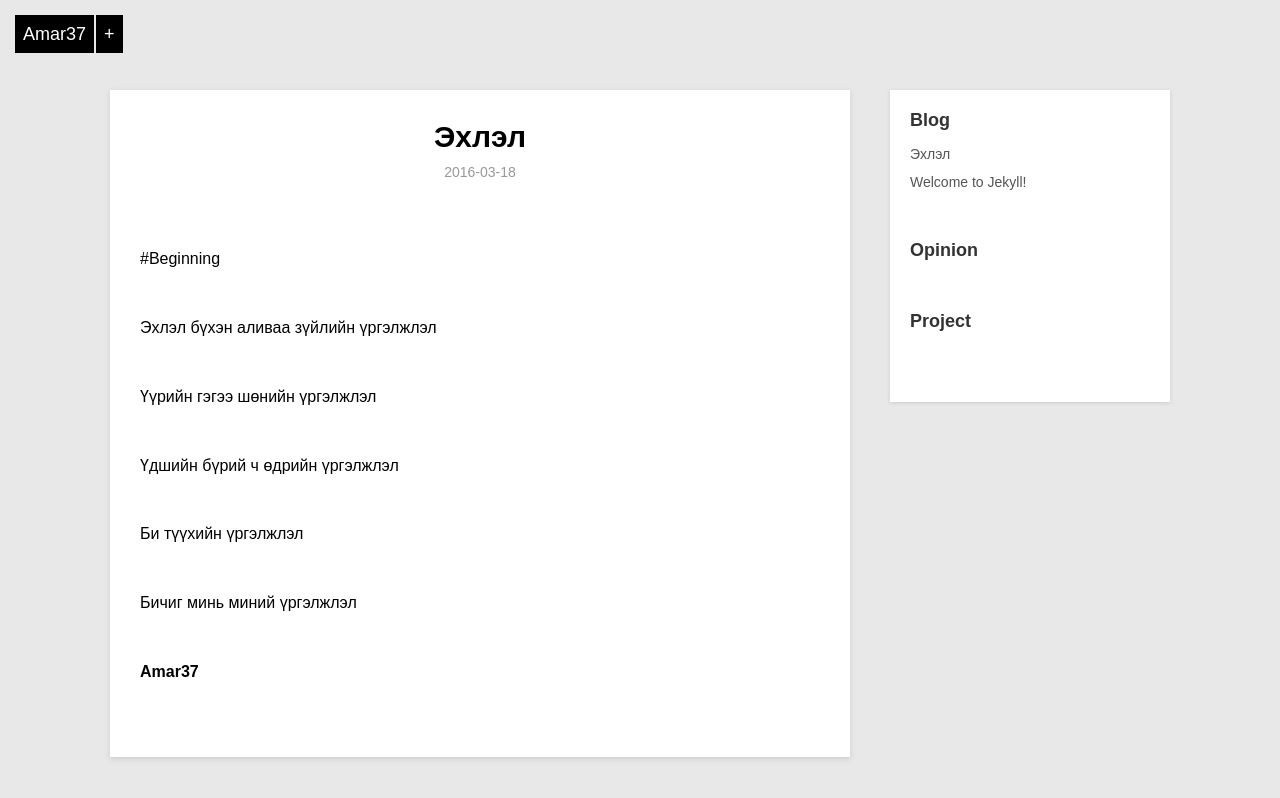
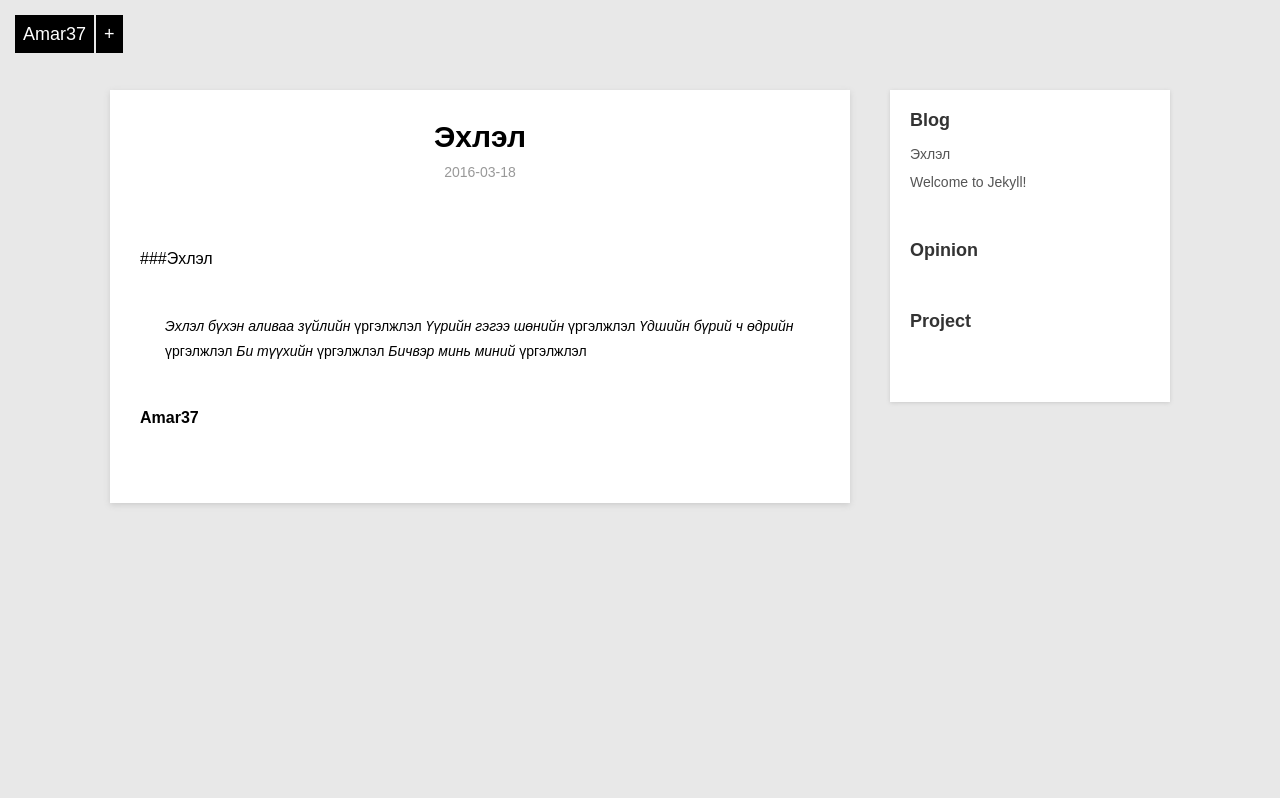
Before and after one commit to amar37/amar37.github.io, a Jekyll site: the page built from _posts/blog/2016-03-19-beginning.markdown, in a window 1280 px wide. Shown: the top 798 px of the page. Built offline with Jekyll 4.4.1, drawn with Linux system fonts in a browser that asks for light colours.

Commit message:
summery
summery

```diff
--- a/_posts/blog/2016-03-19-beginning.markdown
+++ b/_posts/blog/2016-03-19-beginning.markdown
@@ -4,16 +4,12 @@ title:  "Эхлэл"
 date:   2016-03-19 05:48:37 +0900
 category: blog
 ---
-#Beginning
+###Эхлэл
 
-Эхлэл бүхэн аливаа зүйлийн *үргэлжлэл*
-
-Үүрийн гэгээ шөнийн *үргэлжлэл*
-
-Үдшийн бүрий ч өдрийн *үргэлжлэл*
-
-Би түүхийн *үргэлжлэл*
-
-Бичиг минь миний *үргэлжлэл*
+>Эхлэл бүхэн аливаа зүйлийн *үргэлжлэл*
+>Үүрийн гэгээ шөнийн *үргэлжлэл*
+>Үдшийн бүрий ч өдрийн *үргэлжлэл*
+>Би түүхийн *үргэлжлэл*
+>Бичвэр минь миний *үргэлжлэл*
 
  **Amar37**
```
